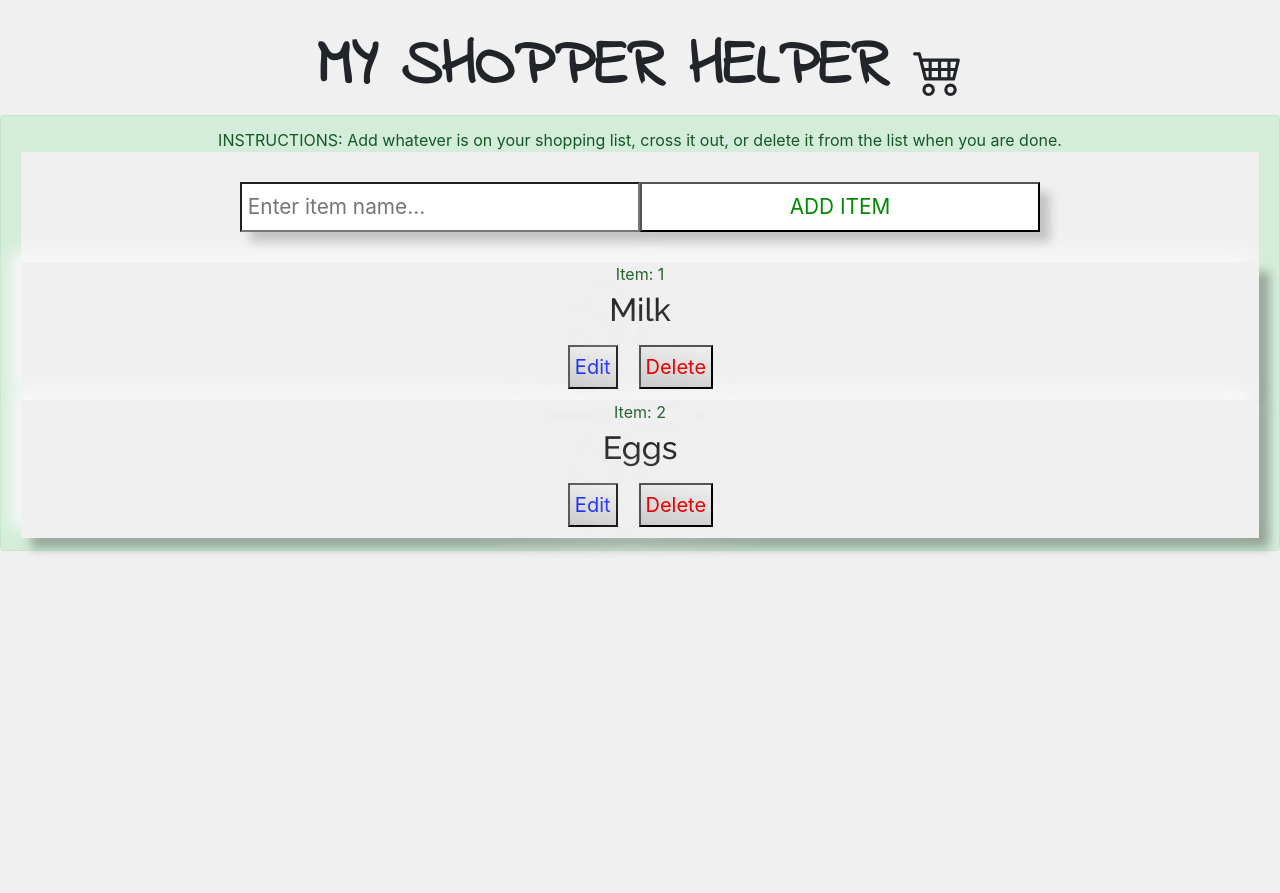
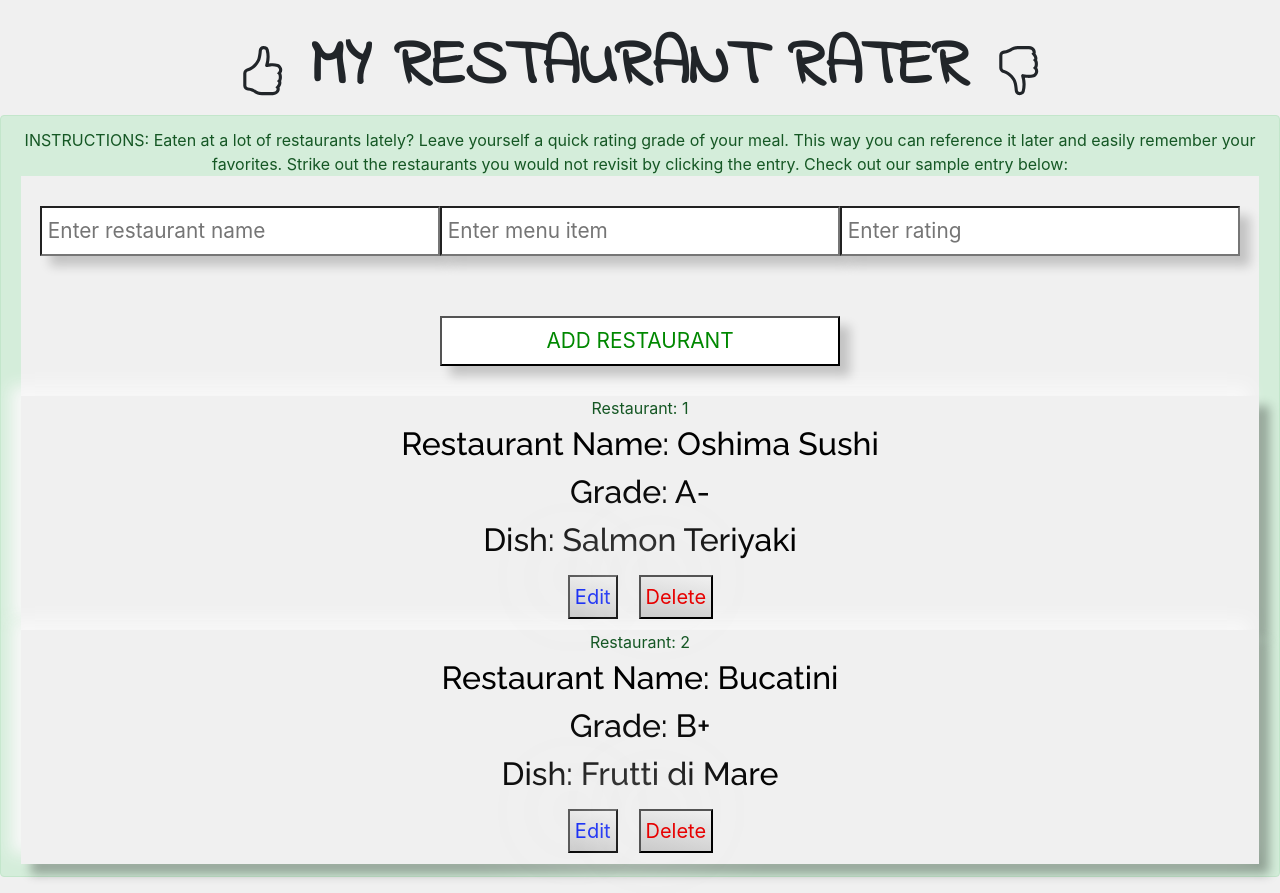
Before and after one commit to MadamHippo/Restaurant-rater-app, an Angular app: page / in a window 1280 px wide. Before the commit the page ends 800 px from the top, so only its background shows below. Built offline with nearby package versions, Linux system fonts and the light colour scheme; a web font is replaced by a local one.

Commit message:
Added rating and menu item inputs

```diff
--- a/src/app/app.component.html
+++ b/src/app/app.component.html
@@ -1,15 +1,20 @@
 <div class = "app">
   <header>
-    <h1 id="title">My Shopper Helper
-      <svg xmlns="http://www.w3.org/2000/svg" width="50" height="50" fill="currentColor" class="bi bi-cart4" viewBox="0 0 16 16">
-        <path d="M0 2.5A.5.5 0 0 1 .5 2H2a.5.5 0 0 1 .485.379L2.89 4H14.5a.5.5 0 0 1 .485.621l-1.5 6A.5.5 0 0 1 13 11H4a.5.5 0 0 1-.485-.379L1.61 3H.5a.5.5 0 0 1-.5-.5zM3.14 5l.5 2H5V5H3.14zM6 5v2h2V5H6zm3 0v2h2V5H9zm3 0v2h1.36l.5-2H12zm1.11 3H12v2h.61l.5-2zM11 8H9v2h2V8zM8 8H6v2h2V8zM5 8H3.89l.5 2H5V8zm0 5a1 1 0 1 0 0 2 1 1 0 0 0 0-2zm-2 1a2 2 0 1 1 4 0 2 2 0 0 1-4 0zm9-1a1 1 0 1 0 0 2 1 1 0 0 0 0-2zm-2 1a2 2 0 1 1 4 0 2 2 0 0 1-4 0z"/>
-    </svg>
+    <h1 id="title">
+      <svg xmlns="http://www.w3.org/2000/svg" width="50" height="50" fill="currentColor" class="bi bi-hand-thumbs-up" viewBox="0 0 16 16">
+        <path d="M8.864.046C7.908-.193 7.02.53 6.956 1.466c-.072 1.051-.23 2.016-.428 2.59-.125.36-.479 1.013-1.04 1.639-.557.623-1.282 1.178-2.131 1.41C2.685 7.288 2 7.87 2 8.72v4.001c0 .845.682 1.464 1.448 1.545 1.07.114 1.564.415 2.068.723l.048.03c.272.165.578.348.97.484.397.136.861.217 1.466.217h3.5c.937 0 1.599-.477 1.934-1.064a1.86 1.86 0 0 0 .254-.912c0-.152-.023-.312-.077-.464.201-.263.38-.578.488-.901.11-.33.172-.762.004-1.149.069-.13.12-.269.159-.403.077-.27.113-.568.113-.857 0-.288-.036-.585-.113-.856a2.144 2.144 0 0 0-.138-.362 1.9 1.9 0 0 0 .234-1.734c-.206-.592-.682-1.1-1.2-1.272-.847-.282-1.803-.276-2.516-.211a9.84 9.84 0 0 0-.443.05 9.365 9.365 0 0 0-.062-4.509A1.38 1.38 0 0 0 9.125.111L8.864.046zM11.5 14.721H8c-.51 0-.863-.069-1.14-.164-.281-.097-.506-.228-.776-.393l-.04-.024c-.555-.339-1.198-.731-2.49-.868-.333-.036-.554-.29-.554-.55V8.72c0-.254.226-.543.62-.65 1.095-.3 1.977-.996 2.614-1.708.635-.71 1.064-1.475 1.238-1.978.243-.7.407-1.768.482-2.85.025-.362.36-.594.667-.518l.262.066c.16.04.258.143.288.255a8.34 8.34 0 0 1-.145 4.725.5.5 0 0 0 .595.644l.003-.001.014-.003.058-.014a8.908 8.908 0 0 1 1.036-.157c.663-.06 1.457-.054 2.11.164.175.058.45.3.57.65.107.308.087.67-.266 1.022l-.353.353.353.354c.043.043.105.141.154.315.048.167.075.37.075.581 0 .212-.027.414-.075.582-.05.174-.111.272-.154.315l-.353.353.353.354c.047.047.109.177.005.488a2.224 2.224 0 0 1-.505.805l-.353.353.353.354c.006.005.041.05.041.17a.866.866 0 0 1-.121.416c-.165.288-.503.56-1.066.56z"/>
+      </svg>
+      My Restaurant Rater
+      <svg xmlns="http://www.w3.org/2000/svg" width="50" height="50" fill="currentColor" class="bi bi-hand-thumbs-down" viewBox="0 0 16 16">
+        <path d="M8.864 15.674c-.956.24-1.843-.484-1.908-1.42-.072-1.05-.23-2.015-.428-2.59-.125-.36-.479-1.012-1.04-1.638-.557-.624-1.282-1.179-2.131-1.41C2.685 8.432 2 7.85 2 7V3c0-.845.682-1.464 1.448-1.546 1.07-.113 1.564-.415 2.068-.723l.048-.029c.272-.166.578-.349.97-.484C6.931.08 7.395 0 8 0h3.5c.937 0 1.599.478 1.934 1.064.164.287.254.607.254.913 0 .152-.023.312-.077.464.201.262.38.577.488.9.11.33.172.762.004 1.15.069.13.12.268.159.403.077.27.113.567.113.856 0 .289-.036.586-.113.856-.035.12-.08.244-.138.363.394.571.418 1.2.234 1.733-.206.592-.682 1.1-1.2 1.272-.847.283-1.803.276-2.516.211a9.877 9.877 0 0 1-.443-.05 9.364 9.364 0 0 1-.062 4.51c-.138.508-.55.848-1.012.964l-.261.065zM11.5 1H8c-.51 0-.863.068-1.14.163-.281.097-.506.229-.776.393l-.04.025c-.555.338-1.198.73-2.49.868-.333.035-.554.29-.554.55V7c0 .255.226.543.62.65 1.095.3 1.977.997 2.614 1.709.635.71 1.064 1.475 1.238 1.977.243.7.407 1.768.482 2.85.025.362.36.595.667.518l.262-.065c.16-.04.258-.144.288-.255a8.34 8.34 0 0 0-.145-4.726.5.5 0 0 1 .595-.643h.003l.014.004.058.013a8.912 8.912 0 0 0 1.036.157c.663.06 1.457.054 2.11-.163.175-.059.45-.301.57-.651.107-.308.087-.67-.266-1.021L12.793 7l.353-.354c.043-.042.105-.14.154-.315.048-.167.075-.37.075-.581 0-.211-.027-.414-.075-.581-.05-.174-.111-.273-.154-.315l-.353-.354.353-.354c.047-.047.109-.176.005-.488a2.224 2.224 0 0 0-.505-.804l-.353-.354.353-.354c.006-.005.041-.05.041-.17a.866.866 0 0 0-.121-.415C12.4 1.272 12.063 1 11.5 1z"/>
+      </svg>
     </h1>
   </header>
 
   <div class="alert alert-success" role="alert" align ="center">
 
-    INSTRUCTIONS: Add whatever is on your shopping list, cross it out, or delete it from the list when you are done.
+    INSTRUCTIONS: Eaten at a lot of restaurants lately? Leave yourself a quick rating grade of your meal. This way you can reference it later and easily remember your favorites. Strike out the restaurants you would not revisit by clicking the entry.
+    Check out our sample entry below:
 
   <app-grocery></app-grocery>
 
--- a/src/app/app.module.ts
+++ b/src/app/app.module.ts
@@ -4,13 +4,13 @@ import { FormsModule } from '@angular/forms';
 import { AppRoutingModule } from './app-routing.module';
 import { AppComponent } from './app.component';
 import { NgbModule } from '@ng-bootstrap/ng-bootstrap';
-import { GroceryComponent } from './grocery/grocery.component';
+import { RestaurantComponent } from './grocery/grocery.component';
 
 
 @NgModule({
   declarations: [
     AppComponent,
-    GroceryComponent
+    RestaurantComponent
   ],
   imports: [
     BrowserModule,
--- a/src/app/grocery/grocery.component.html
+++ b/src/app/grocery/grocery.component.html
@@ -1,20 +1,37 @@
 <form (submit)="addItem()">
+    <input
+      type="text"
+      name="restaurantName"
+      placeholder=" Enter restaurant name"
+      class="submit"
+      [(ngModel)] = "restaurantName"
+    />
 
     <input
-      type="text"
-      name="inputGroceries"
-      placeholder=" Enter item name..."
+      type="restaurantItem"
+      name="restaurantItem"
+      placeholder=" Enter menu item"
       class="submit"
-      [(ngModel)] = "inputGroceries"
+      [(ngModel)] = "restaurantItem"
     />
-    <input type = "submit" value = "ADD ITEM" class = "submit" />
+
+  <input
+      type="rating"
+      name="restaurantRating"
+      placeholder=" Enter rating"
+      class="submit"
+      [(ngModel)] = "restaurantRating"
+    />
+
+    <input type = "submit" value = "ADD RESTAURANT" class = "submit" />
+
 
   </form>
 
-  <div class="grocery-list">
-  <div *ngFor="let item of groceries; let i = index;" class="grocery {{ (item.completed ? 'done' : '') }}">
-    <div class="id"> Item: {{ i+1 }} </div>
-    <div class="content" (click)="toggleDone(i)"> {{ item.content }} </div>
+  <div class="restaurant-list">
+  <div *ngFor="let item of restaurants; let i = index;" class="grocery {{ (item.neverRevisit ? 'done' : '') }}">
+    <div class="id"> Restaurant: {{ i+1 }} </div>
+    <div class="content" (click)="toggleDone(i)"> Restaurant Name: {{ item.content }}<br>Grade: {{ item.rating }}<br> Dish: {{ item.restaurantItem }} </div>
     <button class="edit" (click)="onEdit(i)">Edit</button>
     <button class="delete" (click)="deleteItem(i)">Delete</button>
   </div>
--- a/src/app/grocery/grocery.component.ts
+++ b/src/app/grocery/grocery.component.ts
@@ -1,68 +1,73 @@
 import { Component, OnInit } from '@angular/core';
-import { Grocery } from '../models/grocery-models';
+import { Restaurant as Restaurant } from '../models/restaurant-models';
 
 @Component({
   selector: 'app-grocery',
   templateUrl: './grocery.component.html',
   styleUrls: ['./grocery.component.css',]
 })
-export class GroceryComponent implements OnInit {
+export class RestaurantComponent implements OnInit {
 
-  groceries:Grocery[];
+  restaurants:Restaurant[];
 
-  inputGroceries:string = "";
+  restaurantName:string = "";
+
+  restaurantRating:string = "";
+
+  restaurantItem: string = "";
 
   constructor() { }
 
   ngOnInit(): void {
 
-    this.groceries = [
+    this.restaurants = [
       {
-        content: 'Milk',
-        completed: false
+        content: 'Oshima Sushi',
+        rating: 'A-',
+        restaurantItem: 'Salmon Teriyaki',
+        neverRevisit: false
       },
       {
-        content: 'Eggs',
-        completed: false
+        content: 'Bucatini',
+        rating: 'B+',
+        restaurantItem: 'Frutti di Mare',
+        neverRevisit: false
       }
     ]
   }
 
   toggleDone (id: number) {
-    this.groceries.map((value, i) => {
-      if (i == id) value.completed = !value.completed;
+    this.restaurants.map((value, i) => {
+      if (i == id) value.neverRevisit = !value.neverRevisit;
 
       return value;
     })
   }
 
   deleteItem (id:number) {
-    this.groceries = this.groceries.filter((value, i) => i !==id);
+    this.restaurants = this.restaurants.filter((value, i) => i !==id);
 
     // filter returns a new array and as a result it has been filtered when i(index) does not match id.
 
   }
 
   addItem () {
-    this.groceries.push({
-      content: this.inputGroceries,
-      completed: false
+    this.restaurants.push({
+      content: this.restaurantName,
+      rating: this.restaurantRating,
+      restaurantItem: this.restaurantItem,
+      neverRevisit: false
     });
 
-    this.inputGroceries = "";
+    this.restaurantName = "";
+    this.restaurantRating = "";
   }
 
+
   onEdit(id: number) {
-    this.inputGroceries = this.groceries[id].content;
+    this.restaurantName = this.restaurants[id].content;
     this.deleteItem(id);
 
-
-/*    this.groceries.map((value, i) => {
-      if (i == id) value.content = content;
-
-      return value;
-    })
-      */
   }
 
 }
--- a/src/app/models/grocery-models.ts
+++ /dev/null
@@ -1,4 +0,0 @@
-export class Grocery {
-  content: string;
-  completed: boolean;
-}
--- /dev/null
+++ b/src/app/models/restaurant-models.ts
@@ -0,0 +1,6 @@
+export class Restaurant {
+  content: string;
+  rating: string;
+  restaurantItem: string;
+  neverRevisit: boolean;
+}
```
